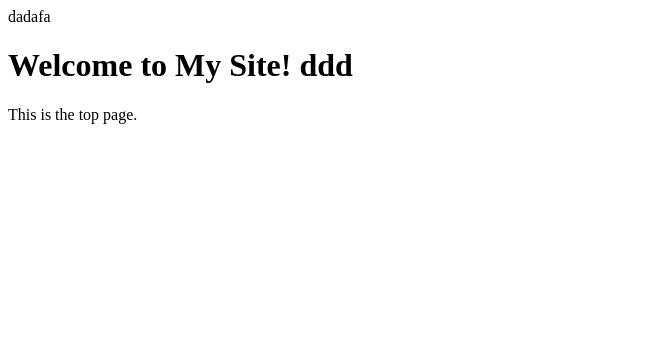
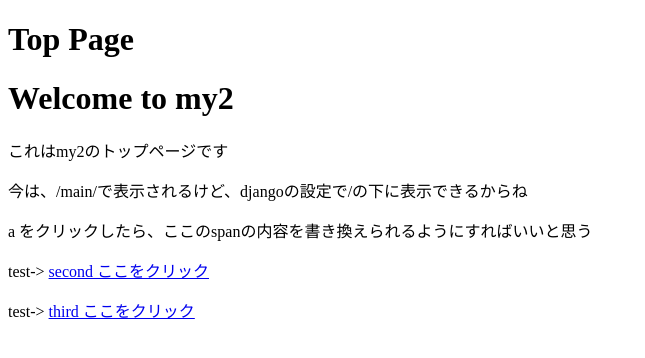
Before and after one commit to ilovenoah/ft_transcendence, a Django app: page /main/ in a window 1280 px wide. Shown: the top 358 px of the page, without its empty margins (0-645 px from the left). Run offline with Django 4.2, Linux system fonts and the light colour scheme.

Commit message:
202405092303

```diff
--- /dev/null
+++ b/srcs/data/django/main/static/js/app.js
@@ -0,0 +1,30 @@
+// ルーティング
+const routes = {
+    '/': () => {
+      // トップページを表示
+      document.getElementById('app').innerHTML = '<h1>Top Page</h1>';
+    },
+    '/about': () => {
+        // アバウトページを表示
+        document.getElementById('app').innerHTML = '<h1>About Page</h1>';
+    },
+    '/second': () => {
+        // アバウトページを表示
+        document.getElementById('app').innerHTML = '<h1>second Page</h1>';
+    },
+};
+
+  // パスに一致するルートを検索して実行
+  const navigateTo = (path) => {
+    const route = routes[path] || routes['/'];
+    route();
+  };
+
+  // 初期ページ
+  // 初期ページの表示
+navigateTo(window.location.pathname);
+
+// ハッシュ変更イベントのハンドリング
+window.addEventListener('hashchange', () => {
+  navigateTo(window.location.hash.slice(1));
+});
--- a/srcs/data/django/main/templates/base.html
+++ b/srcs/data/django/main/templates/base.html
@@ -8,6 +8,7 @@
   <header>
     <!-- ヘッダーの内容を記述 -->
   </header>
+
   {% block content %}
   {% endblock %}
 
--- a/srcs/data/django/main/templates/index.html
+++ b/srcs/data/django/main/templates/index.html
@@ -1,8 +1,17 @@
 {% extends 'base.html' %}
+{% load static %}
 
 {% block title %}Top Page{% endblock %}
 
 {% block content %}
-<h1>Welcome to My Site! 111</h1>
-<p>This is the top page.111</p>
+<div id="app"></div>
+<h1>Welcome to my2</h1>
+<p>これはmy2のトップページです</p>
+<p>今は、/main/で表示されるけど、djangoの設定で/の下に表示できるからね</p>
+<p>a をクリックしたら、ここのspanの内容を書き換えられるようにすればいいと思う</p>
+<p>test-> <a href="./second/">second ここをクリック</a></p>
+<p>test-> <a href="./third/">third ここをクリック</a></p>
+
+<script src="{% static 'js/app.js' %}"></script>
+</span>
 {% endblock %}
--- a/srcs/data/django/main/urls.py
+++ b/srcs/data/django/main/urls.py
@@ -5,4 +5,6 @@ from . import views
 urlpatterns = [
     # ex: /polls/
     path("", views.index, name="index"),
+    path("second/", views.second, name="second"),
+    path("third/", views.third, name="third"),
 ]
--- a/srcs/data/django/main/views.py
+++ b/srcs/data/django/main/views.py
@@ -2,3 +2,7 @@ from django.shortcuts import render
 
 def index(request):
     return render(request, 'index.html')
+def second(request):
+    return render(request, 'second.html')
+def third(request):
+    return render(request, 'third.html')
--- a/srcs/data/django/team_my2/settings.py
+++ b/srcs/data/django/team_my2/settings.py
@@ -40,7 +40,7 @@ INSTALLED_APPS = [
     'django.contrib.staticfiles',
 
      # 自作アプリケーション
-   # 'main',
+    'main',
 ]
 
 MIDDLEWARE = [
@@ -58,8 +58,8 @@ ROOT_URLCONF = 'team_my2.urls'
 TEMPLATES = [
     {
         'BACKEND': 'django.template.backends.django.DjangoTemplates',
-#        'DIRS': [],
-        'DIRS': [os.path.join(BASE_DIR, 'templates')],  # プロジェクト全体のテンプレートディレクトリのパス
+        'DIRS': [],
+#        'DIRS': [os.path.join(BASE_DIR, 'templates')],  # プロジェクト全体のテンプレートディレクトリのパス
 #       'DIRS': [os.path.join(BASE_DIR, 'main/templates')],
         'APP_DIRS': True,
         'OPTIONS': {
--- a/srcs/data/django/templates/base.html
+++ /dev/null
@@ -1,19 +0,0 @@
-<!DOCTYPE html>
-<html lang="ja">
-<head>
-  <meta charset="UTF-8">
-  <title>{% block title %}Default Title{% endblock %}</title>
-</head>
-<body>
-  <header>
-    <!-- ヘッダーの内容を記述 -->
-  </header>
-dadafa
-  {% block content %}
-  {% endblock %}
-
-  <footer>
-    <!-- フッターの内容を記述 -->
-  </footer>
-</body>
-</html>
--- a/srcs/data/django/templates/index.html
+++ /dev/null
@@ -1,8 +0,0 @@
-{% extends 'base.html' %}
-
-{% block title %}Top Page{% endblock %}
-
-{% block content %}
-<h1>Welcome to My Site! ddd</h1>
-<p>This is the top page.</p>
-{% endblock %}
```
Also changed, not shown: srcs/data/django/main/templates/second.html (added, +13 -0 lines), srcs/data/django/main/templates/third.html (added, +13 -0 lines).
